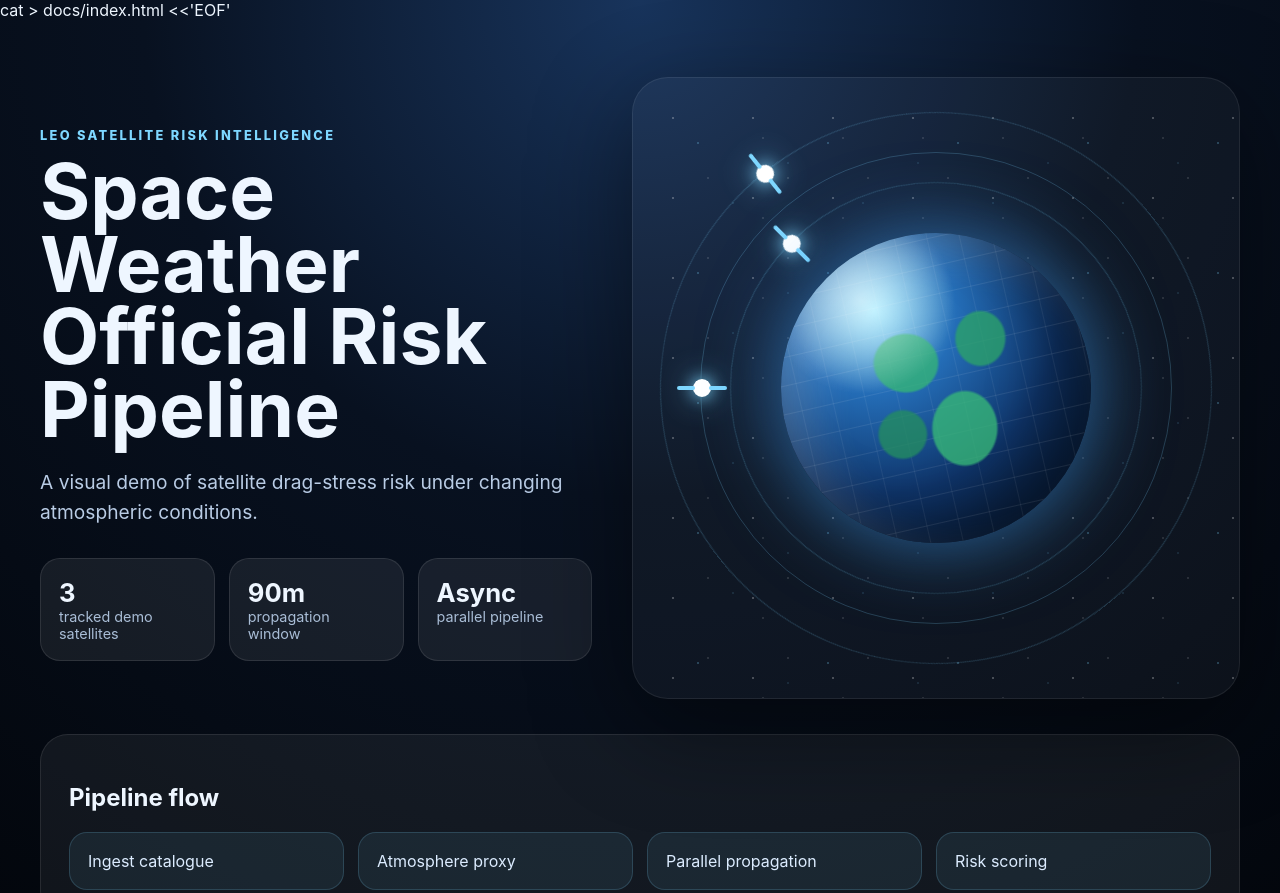
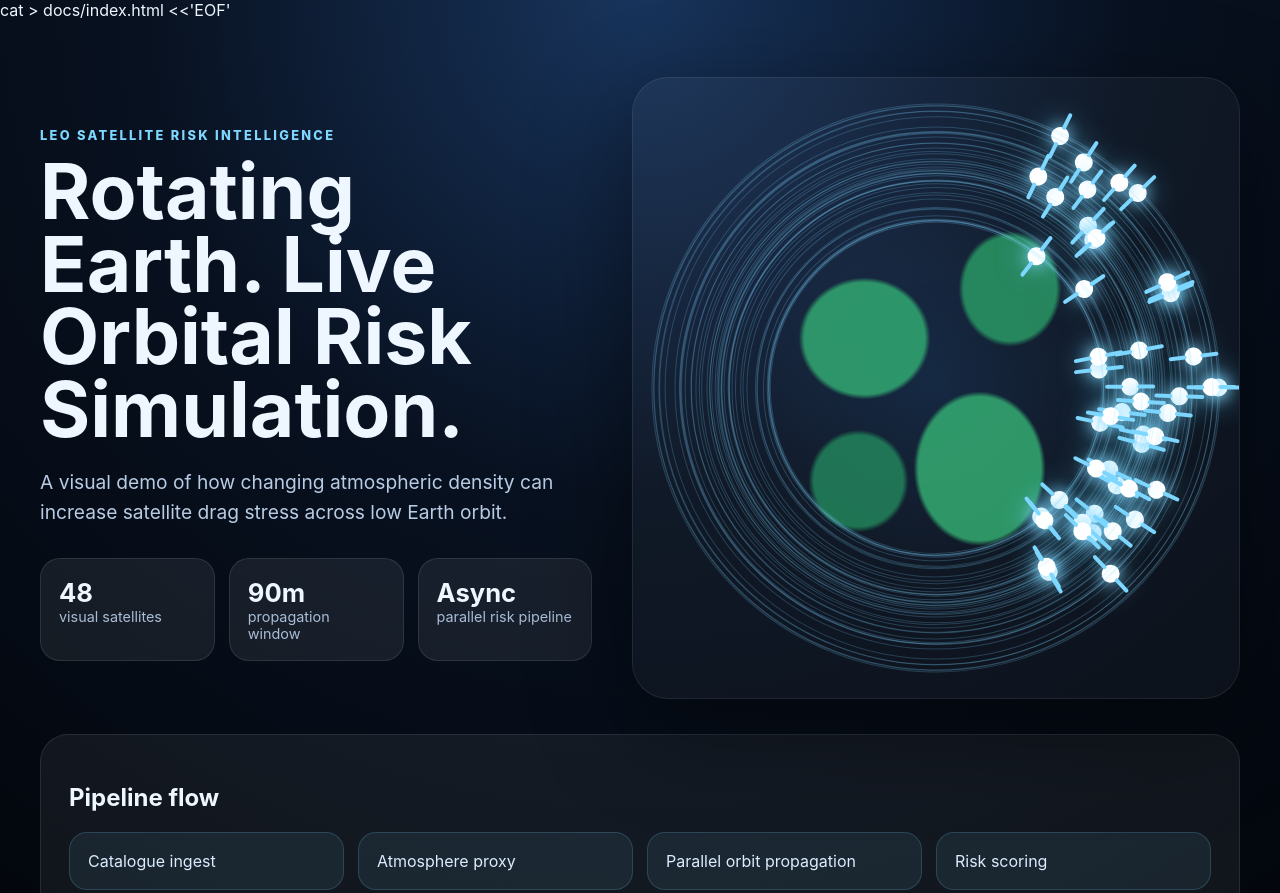
Before and after one commit to cafeco09/space_weather_official_risk, a plain HTML site: page docs/index.html in a window 1280 px wide. Shown: the top 893 px of the page. Drawn offline with Linux system fonts and the light colour scheme.

Commit message:
Update index.html for improved clarity and structure

```diff
--- a/docs/index.html
+++ b/docs/index.html
@@ -12,37 +12,28 @@ cat > docs/index.html <<'EOF'
     <section class="hero">
       <div class="copy">
         <p class="eyebrow">LEO Satellite Risk Intelligence</p>
-        <h1>Space Weather Official Risk Pipeline</h1>
+        <h1>Rotating Earth. Live Orbital Risk Simulation.</h1>
         <p class="subtitle">
-          A visual demo of satellite drag-stress risk under changing atmospheric conditions.
+          A visual demo of how changing atmospheric density can increase satellite drag stress across low Earth orbit.
         </p>
 
         <div class="stats">
-          <div><strong>3</strong><span>tracked demo satellites</span></div>
+          <div><strong>48</strong><span>visual satellites</span></div>
           <div><strong>90m</strong><span>propagation window</span></div>
-          <div><strong>Async</strong><span>parallel pipeline</span></div>
+          <div><strong>Async</strong><span>parallel risk pipeline</span></div>
         </div>
       </div>
 
-      <div class="space-scene">
-        <div class="stars"></div>
+      <div class="space-scene" id="scene">
+        <div class="starfield"></div>
 
-        <div class="orbit orbit-one">
-          <button class="satellite sat-one" data-name="STARLINK-1001" data-risk="Low" data-alt="550 km"></button>
+        <div class="earth">
+          <div class="clouds"></div>
+          <div class="continents"></div>
+          <div class="shine"></div>
         </div>
 
-        <div class="orbit orbit-two">
-          <button class="satellite sat-two" data-name="STARLINK-1002" data-risk="Medium" data-alt="545 km"></button>
-        </div>
-
-        <div class="orbit orbit-three">
-          <button class="satellite sat-three" data-name="STARLINK-1003" data-risk="Low" data-alt="560 km"></button>
-        </div>
-
-        <div class="globe">
-          <div class="globe-shine"></div>
-          <div class="continents"></div>
-        </div>
+        <div id="satelliteLayer"></div>
 
         <div class="tooltip" id="tooltip">
           <strong id="tipName">Satellite</strong>
@@ -55,21 +46,52 @@ cat > docs/index.html <<'EOF'
     <section class="panel">
       <h2>Pipeline flow</h2>
       <div class="flow">
-        <div>Ingest catalogue</div>
+        <div>Catalogue ingest</div>
         <div>Atmosphere proxy</div>
-        <div>Parallel propagation</div>
+        <div>Parallel orbit propagation</div>
         <div>Risk scoring</div>
       </div>
     </section>
   </main>
 
   <script>
+    const satelliteLayer = document.getElementById("satelliteLayer");
     const tooltip = document.getElementById("tooltip");
     const tipName = document.getElementById("tipName");
     const tipRisk = document.getElementById("tipRisk");
     const tipAlt = document.getElementById("tipAlt");
 
-    document.querySelectorAll(".satellite").forEach((sat) => {
+    const risks = ["Low", "Low", "Low", "Medium", "Medium", "High"];
+
+    for (let i = 0; i < 48; i++) {
+      const orbit = document.createElement("div");
+      orbit.className = "orbit";
+
+      const size = 330 + Math.random() * 250;
+      const speed = 8 + Math.random() * 18;
+      const tilt = -65 + Math.random() * 130;
+      const delay = Math.random() * -20;
+
+      orbit.style.width = size + "px";
+      orbit.style.height = size + "px";
+      orbit.style.animationDuration = speed + "s";
+      orbit.style.animationDelay = delay + "s";
+      orbit.style.transform = `translate(-50%, -50%) rotate(${tilt}deg)`;
+
+      const sat = document.createElement("button");
+      sat.className = "satellite";
+
+      const risk = risks[Math.floor(Math.random() * risks.length)];
+      const altitude = Math.round(420 + Math.random() * 250);
+
+      sat.dataset.name = "LEO-SAT-" + String(i + 1).padStart(3, "0");
+      sat.dataset.risk = risk;
+      sat.dataset.alt = altitude + " km";
+
+      if (risk === "High") sat.classList.add("risk-high");
+      if (risk === "Medium") sat.classList.add("risk-medium");
+      if (risk === "Low") sat.classList.add("risk-low");
+
       sat.addEventListener("mouseenter", () => {
         tipName.textContent = sat.dataset.name;
         tipRisk.textContent = "Risk: " + sat.dataset.risk;
@@ -78,7 +100,7 @@ cat > docs/index.html <<'EOF'
       });
 
       sat.addEventListener("mousemove", (event) => {
-        const scene = document.querySelector(".space-scene").getBoundingClientRect();
+        const scene = document.getElementById("scene").getBoundingClientRect();
         tooltip.style.left = event.clientX - scene.left + 18 + "px";
         tooltip.style.top = event.clientY - scene.top - 18 + "px";
       });
@@ -86,7 +108,10 @@ cat > docs/index.html <<'EOF'
       sat.addEventListener("mouseleave", () => {
         tooltip.classList.remove("show");
       });
-    });
+
+      orbit.appendChild(sat);
+      satelliteLayer.appendChild(orbit);
+    }
   </script>
 </body>
 </html>
```
